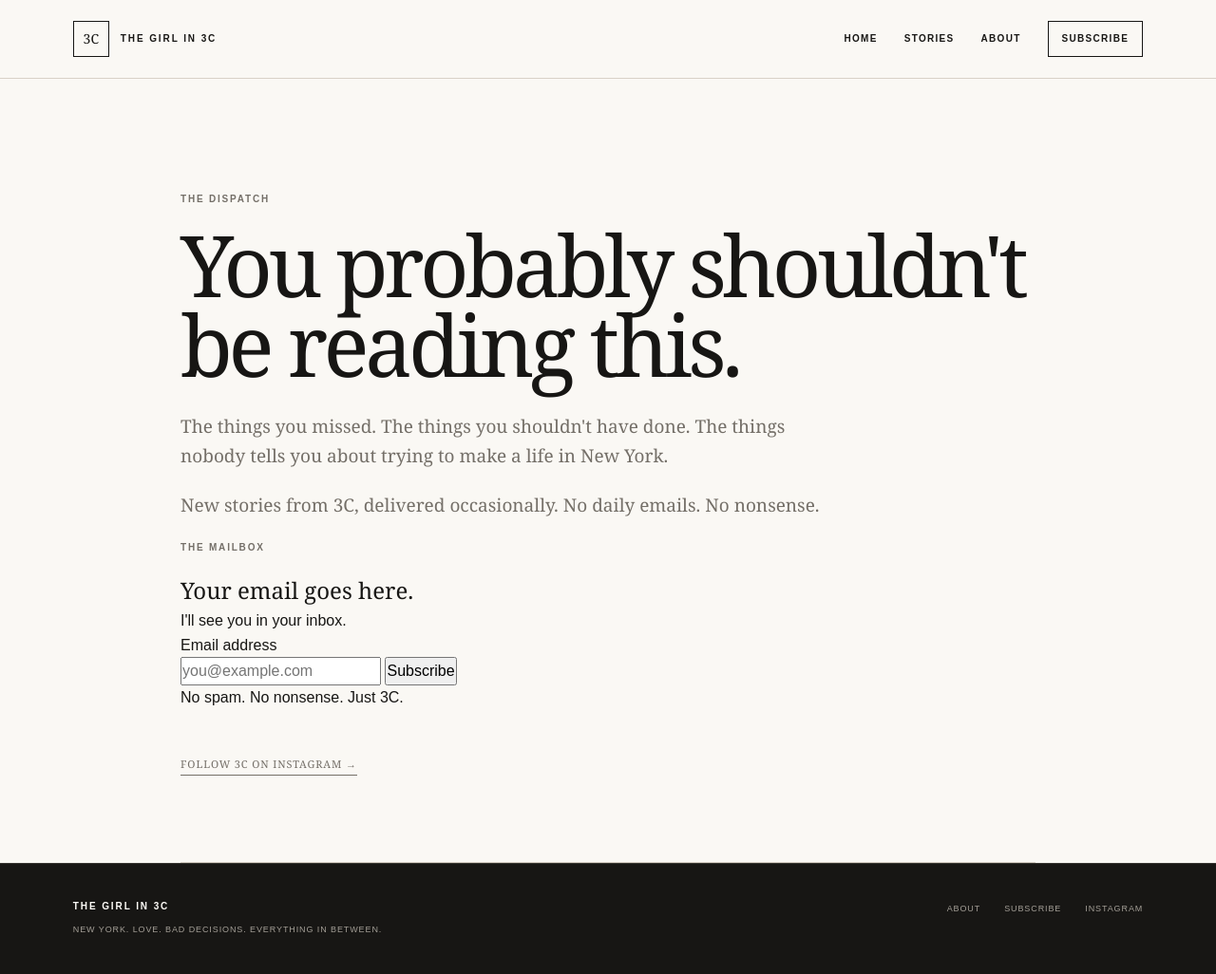
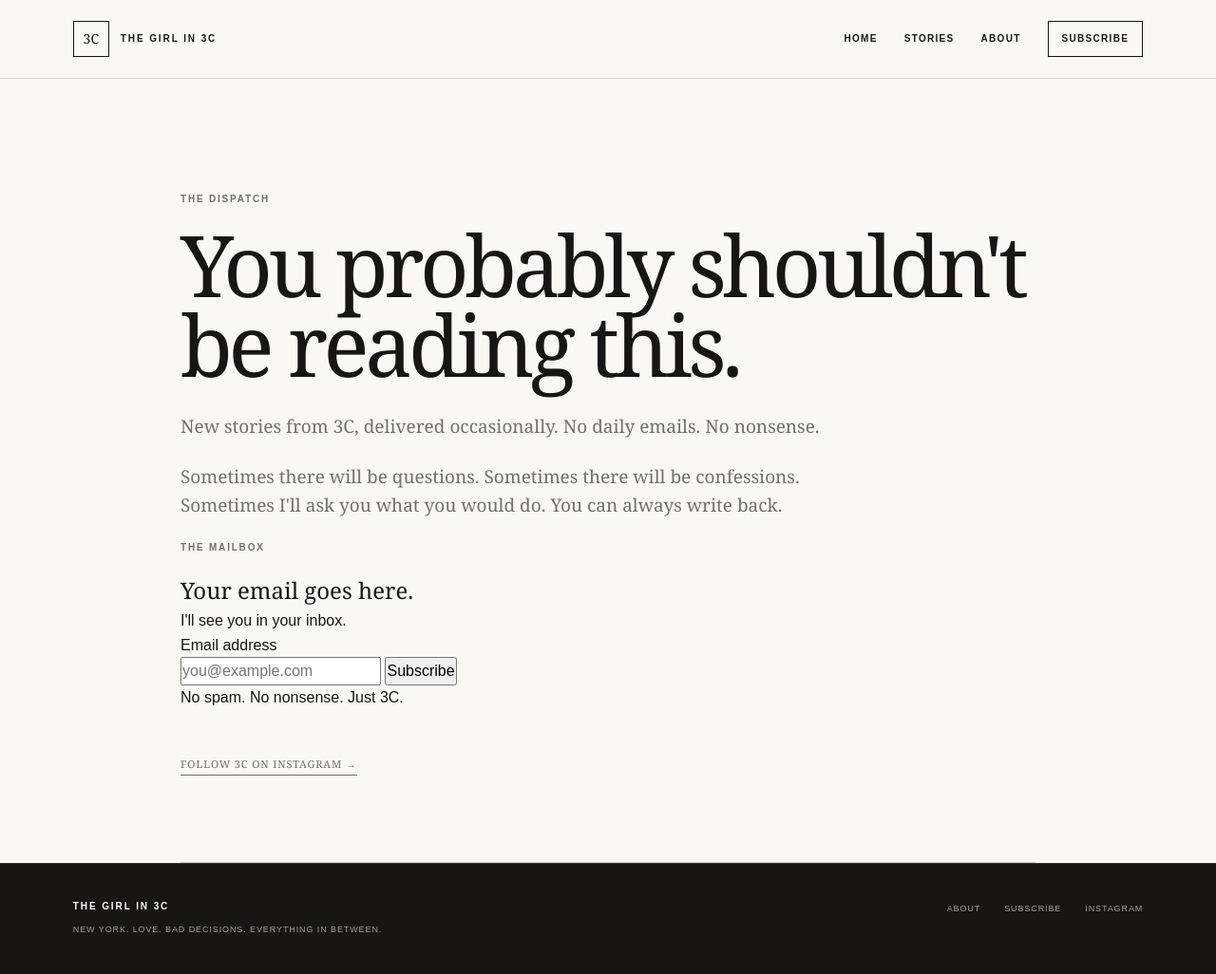
Before and after one commit to thegirlin3c/the-girl-in-3c, a Jekyll site: the page built from pages/subscribe.html, in a window 1280 px wide. Shown: the whole page at 95% size. Built offline with Jekyll 4.4.1, drawn with Linux system fonts in a browser that asks for light colours.

Commit message:
Update subscribe.html

```diff
--- a/pages/subscribe.html
+++ b/pages/subscribe.html
@@ -23,15 +23,16 @@ description: "The Dispatch - a letter from the Girl in 3C."
 
 
   <p>
-    The things you missed. The things you shouldn't have done.
-    The things nobody tells you about trying to make a life
-    in New York.
+    New stories from 3C, delivered occasionally.
+    No daily emails. No nonsense.
   </p>
 
 
   <p>
-    New stories from 3C, delivered occasionally.
-    No daily emails. No nonsense.
+    Sometimes there will be questions.
+    Sometimes there will be confessions.
+    Sometimes I'll ask you what you would do.
+    You can always write back.
   </p>
 
 
```
